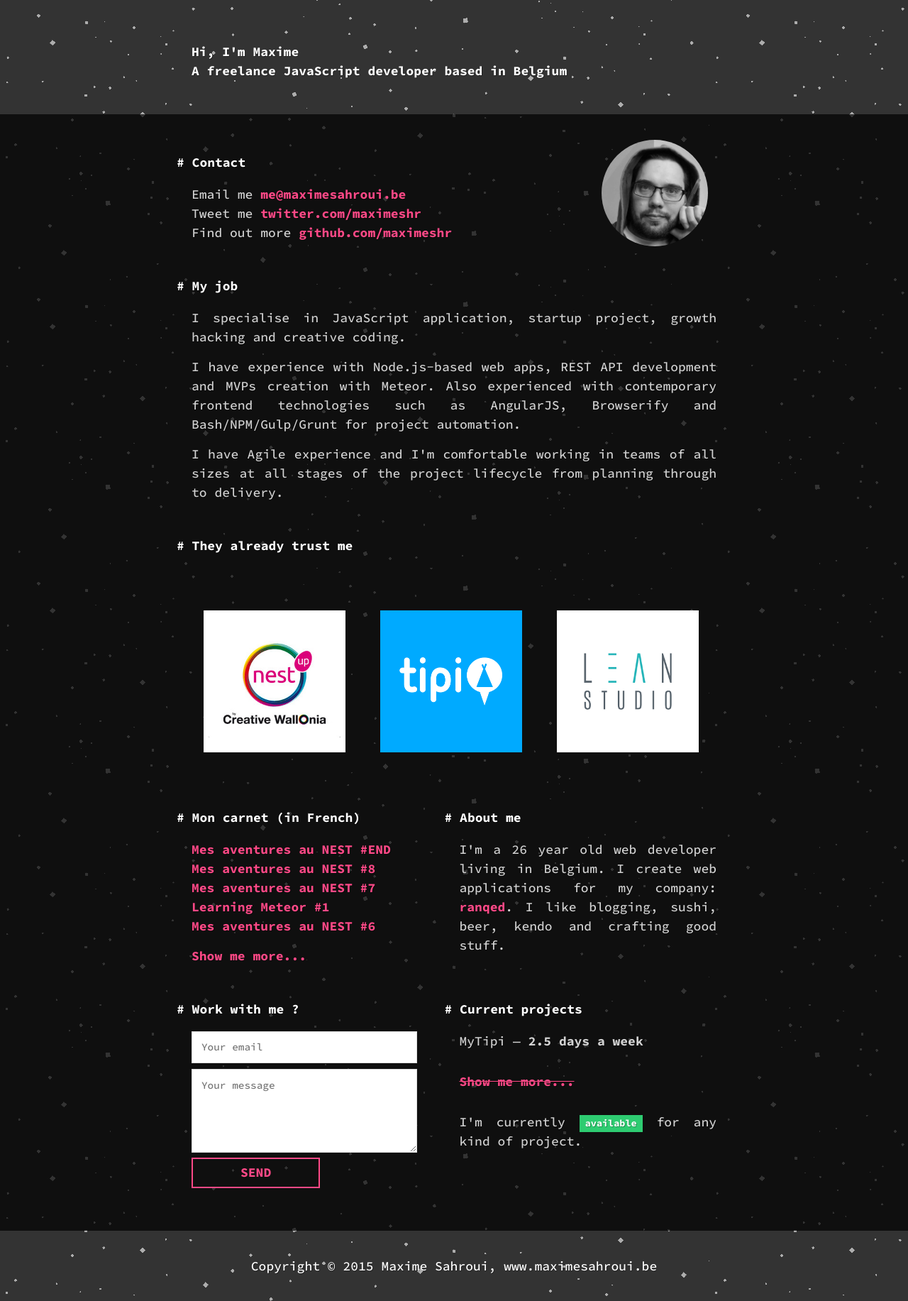
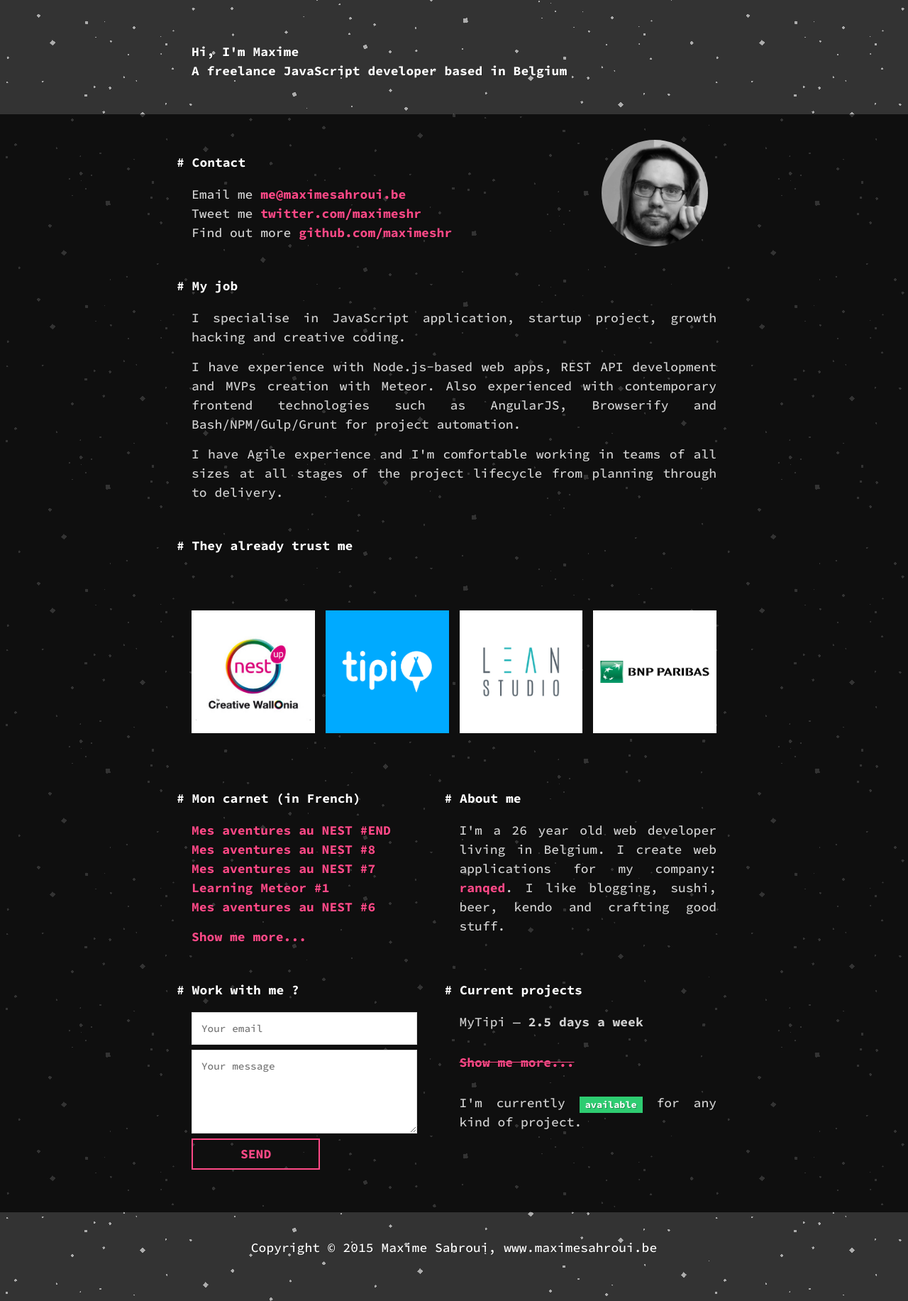
Before and after one commit to maximeshr/maximeshr.github.io, a Jekyll site: the page built from index.html, in a window 1280 px wide. Shown: the whole page at 71% size. Built offline with Jekyll 4.4.1, drawn with Linux system fonts in a browser that asks for light colours; nearby versions of some CDN libraries.

Commit message:
adding bnp_parisbas

```diff
--- a/index.html
+++ b/index.html
@@ -33,14 +33,17 @@
     </div>
   </div>
   <div class="col-wrapper m-b-lg">
-    <div class="col col-4 text-center">
+    <div class="col col-3 text-center">
       <a href="http://www.nestup.be"><img src="{{ '/img/clients/nestup.png' | prepend: site.baseurl }}" alt="NEST'up by Creative Wallonia"></a>
     </div>
-    <div class="col col-4 text-center">
+    <div class="col col-3 text-center">
       <a href="http://www.tipi.be"><img src="{{ '/img/clients/tipi.png' | prepend: site.baseurl }}" alt="MyTipi"></a>
     </div>
-    <div class="col col-4 text-center">
+    <div class="col col-3 text-center">
       <a href="http://www.leanstudio.eu"><img src="{{ '/img/clients/lean_studio.png' | prepend: site.baseurl }}" alt="Lean Studio"></a>
+    </div>
+    <div class="col col-3 text-center">
+      <a href="https://www.bnpparibasfortis.be"><img src="{{ '/img/clients/bnp_parisbas.png' | prepend: site.baseurl }}" alt="BNP Parisbas Fortis"></a>
     </div>
   </div>
 
```
Also changed, not shown: img/clients/bnp_parisbas.png (added), 3 other files.
